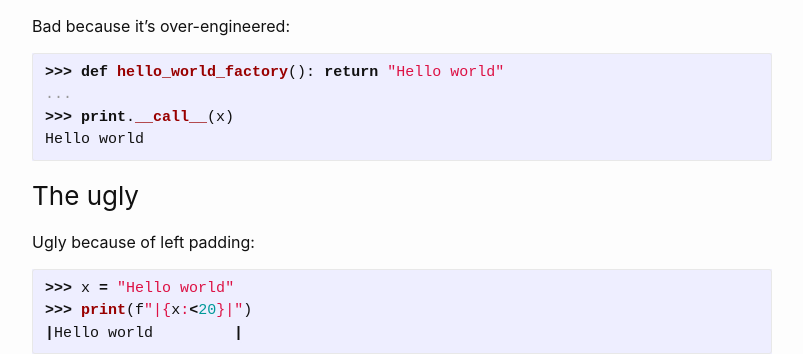
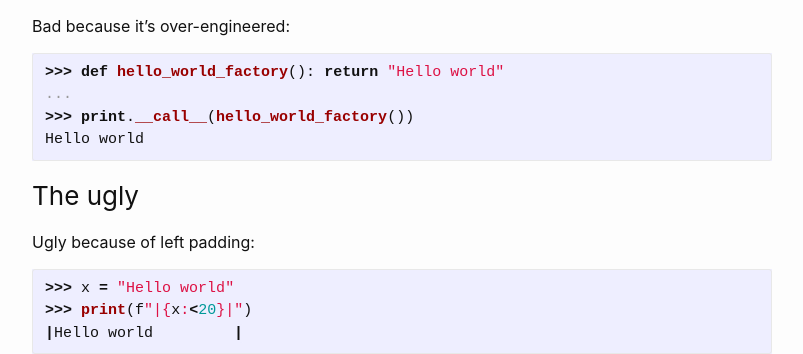
Before and after one commit to borutzki/borutzki.github.io, a Jekyll site: the page built from _posts/2025-10-03-hello-world.md, in a window 1280 px wide and 900 px high, scrolled down 1586 px. Shown: the part 151-505 px from the top of the window, without its empty margins (238-1041 px from the left). Built offline with Jekyll 4.4.1, drawn with Linux system fonts in a browser that asks for light colours.

Commit message:
Quick fix for a wrong call to hello world factory

````diff
--- a/_posts/2025-10-03-hello-world.md
+++ b/_posts/2025-10-03-hello-world.md
@@ -69,7 +69,7 @@ Bad because it's over-engineered:
 ```python
 >>> def hello_world_factory(): return "Hello world"
 ...
->>> print.__call__(x)
+>>> print.__call__(hello_world_factory())
 Hello world
 ```
 
````
